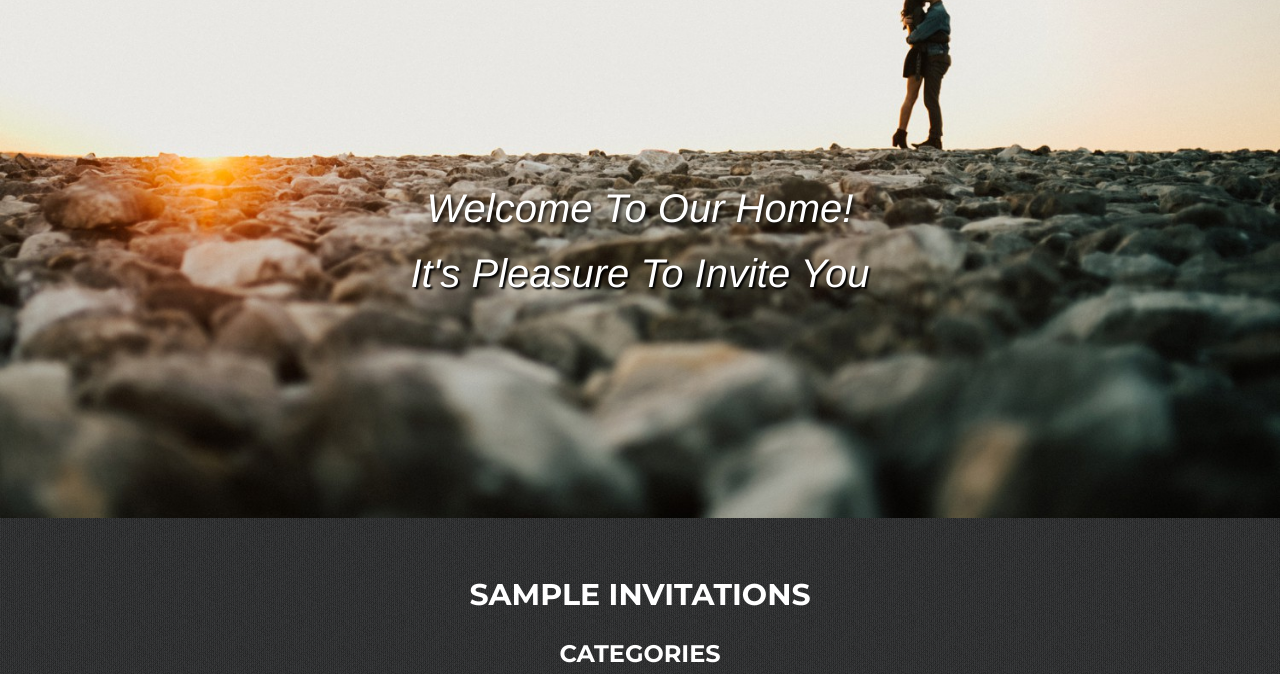
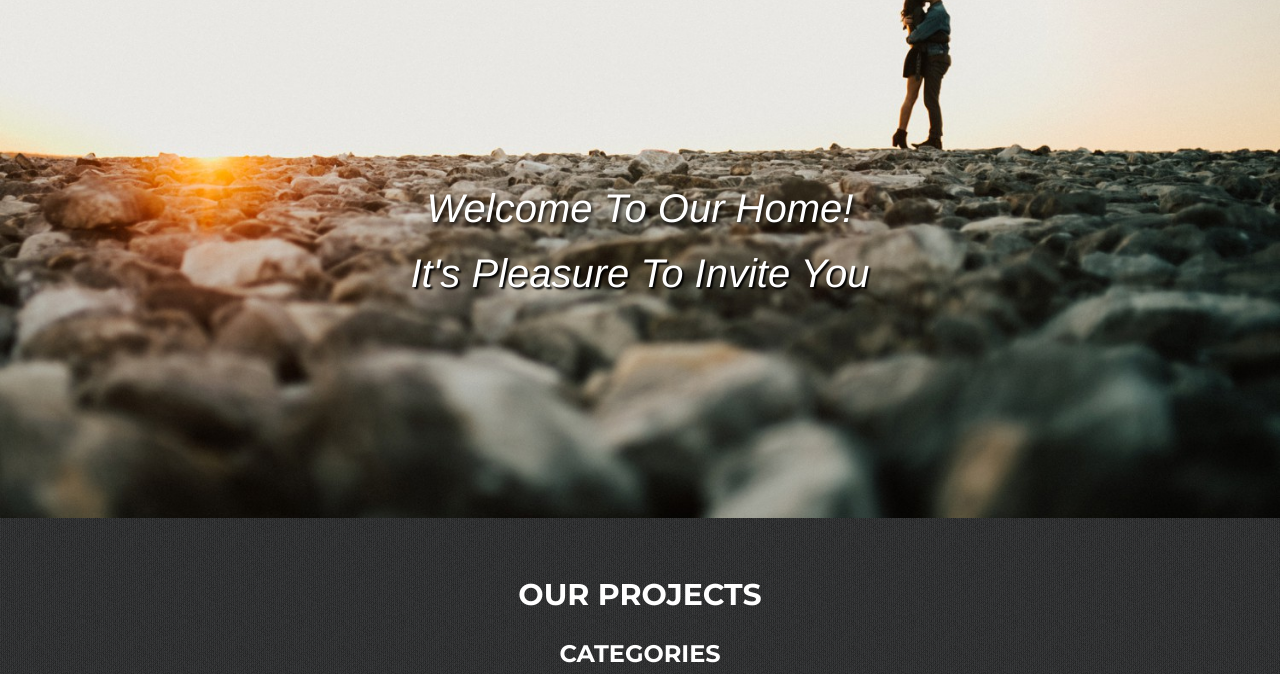
Before and after one commit to inviteyu-template/inviteyu-template.github.io, a website: page index.html in a window 1280 px wide. Shown: the part 112-786 px from the top of the page. Drawn offline with nearby package versions, Linux system fonts and the light colour scheme; a web font is replaced by a local one.

Commit message:
title edit

```diff
--- a/index.html
+++ b/index.html
@@ -9,7 +9,7 @@
     <meta name="description" content="">
     <meta name="author" content="">
 
-    <title>Inviteyu</title>
+    <title>Inviteyu-template</title>
 
     <!-- Bootstrap Core CSS -->
     <link href="vendor/bootstrap/css/bootstrap.min.css" rel="stylesheet">
@@ -81,7 +81,7 @@
 
                 <div class="row" style="background-image:url('img/99.png')">
                     <div class="col-lg-12 text-center"><br><br>
-                    <h2 class="section-heading" style="color:white;">Sample Invitations</h2>
+                    <h2 class="section-heading" style="color:white;">Our Projects</h2>
                 </div>
             </div>
             <div class="row" style="background-image:url('img/99.png')">
```
